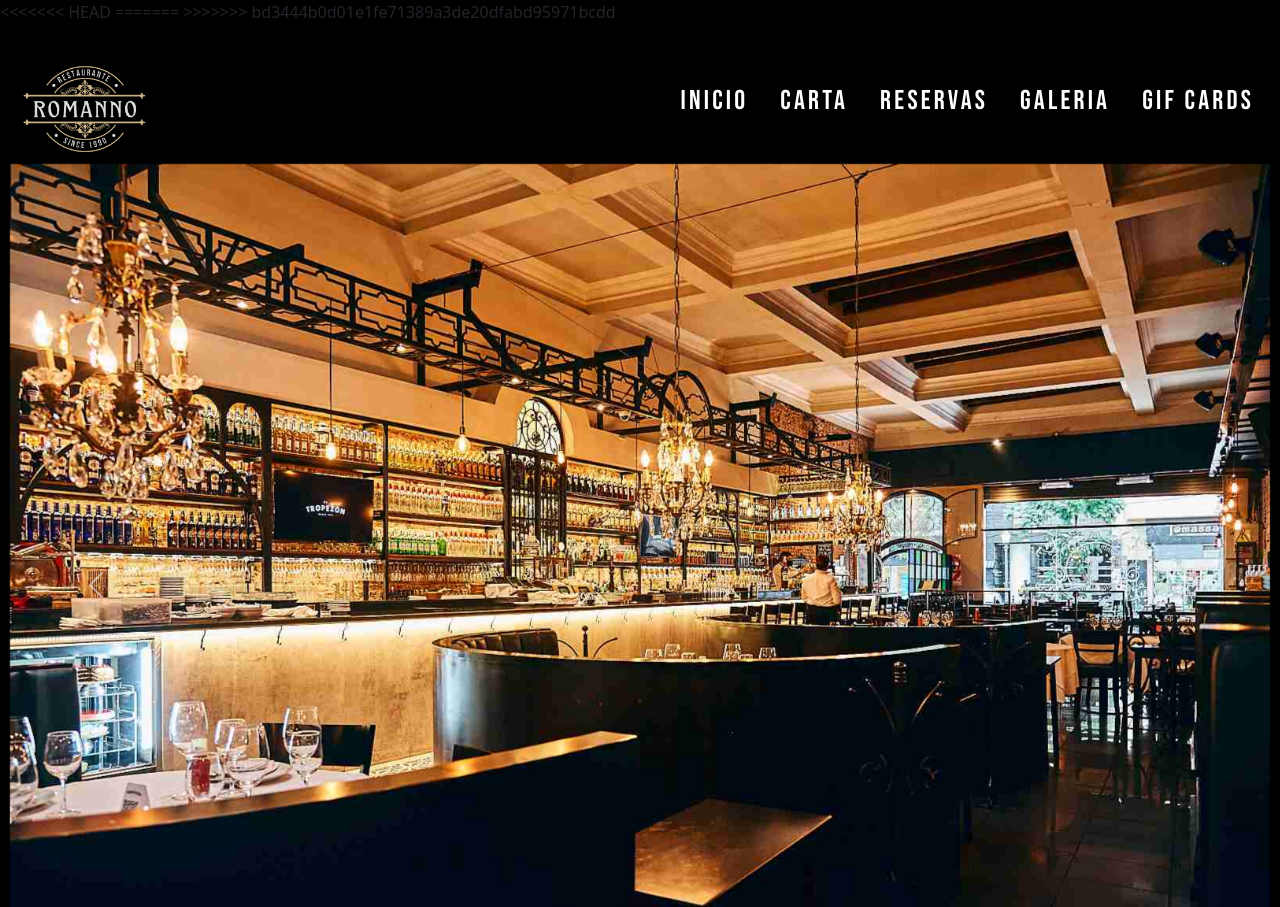
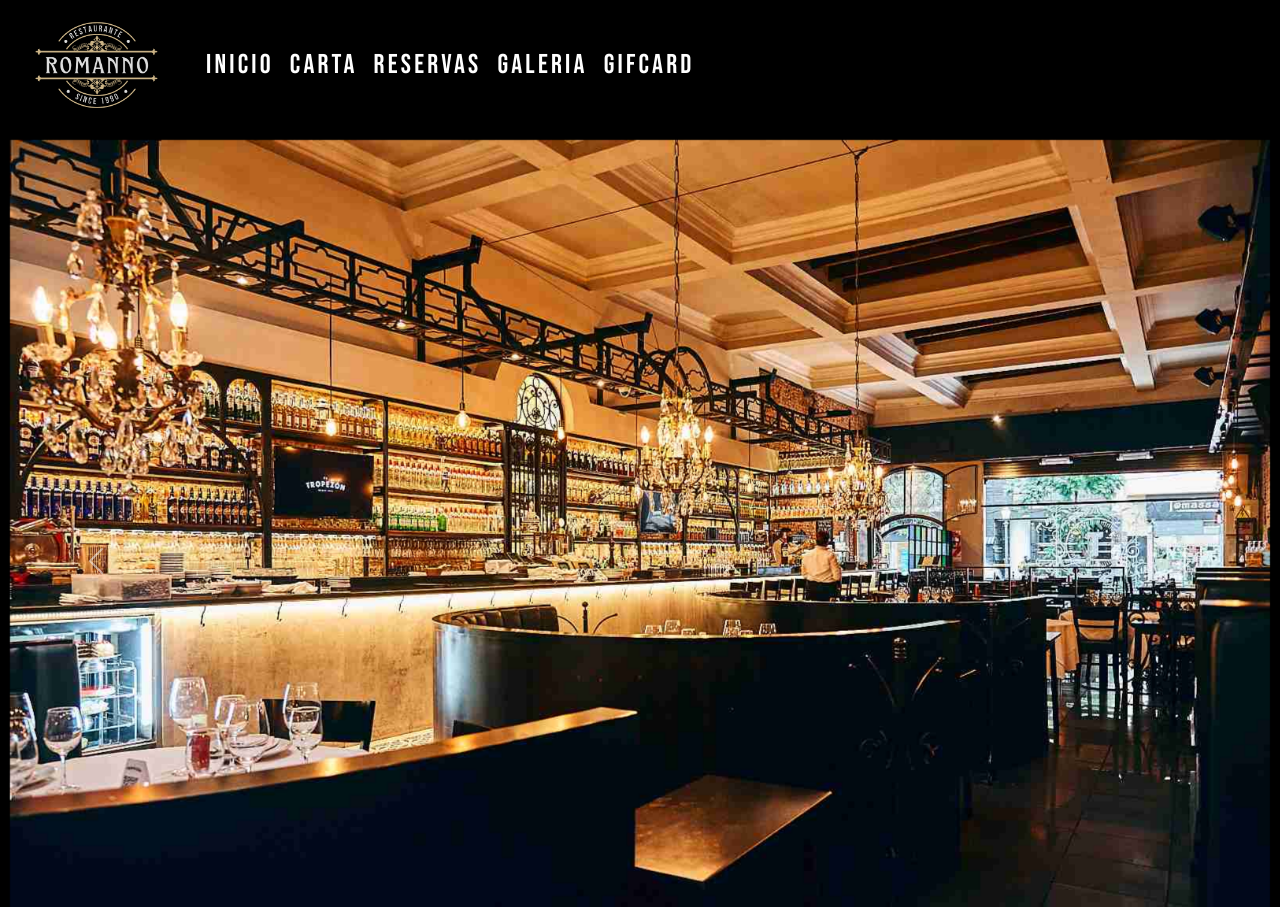
Before and after one commit to caropenidas/romanno, a plain HTML site: page index.html in a window 1280 px wide. Shown: the top 907 px of the page. Drawn offline with nearby package versions, Linux system fonts and the light colour scheme; a web font is replaced by a local one.

Commit message:
cambio nav

```diff
--- a/css/estilos.css
+++ b/css/estilos.css
@@ -6,6 +6,7 @@
 body{
     background-color: black;
 }
+
 nav{
     width: 100%;
     height: 130px;
@@ -16,6 +17,7 @@
     font-family: 'Bebas Neue', sans-serif;
     letter-spacing: 0.2rem;
     font-size: 1.7rem;
+    z-index:99;
 }
 img{
     width: 170px;
@@ -39,6 +41,7 @@
     color: rgb(187, 155, 73);
 
 }
+
 .presentacion{
     margin: 0 auto;
     padding: 70px;
@@ -56,41 +59,39 @@
     padding: 40px;
 }
 
-/*comienza hamburguesa*/
-
-.checkbtn{
-    font-size: 30px;
-    color: white;
-    float: right;
-    line-height: 80px;
-    margin-right: 5px;
-    cursor: pointer;
-    display: none;
-}
-
-#check{
-    display: none;
-}
-
+/*comienza carta
 @media (max-width:680px){
-    .logo{
+    .logo_nav{
         padding-left: 20px;
     }
-    .links{
+    .checkbtn{
+        display: block;
+    }
+    ul{
         position: fixed;
         width: 100%;
         height: 100vh;
         background: black;
-        top: 80px;
+        left: -100%;
+        text-align: center;
+        transition: all .5s;
     }
-    .checkbtn{
+    nav ul li{
         display: block;
+        margin: 100px 0;
+        line-height: 30px;
     }
-
+    nav ul li a{
+        font-size: 20px;
+    }
+    li a:hover{
+        background: none;
+    }
+    #check:checked ~ ul{
+        left:0;
+    }
 }
-
-
-
+*/
 
 
 /*comienza carta*/
@@ -210,7 +211,7 @@
         flex: 50%;
     }
 }
-/*comienza carta*/
+/*comienza gifcard*/
 .tarjeta{
     width: 50%;
     margin: 0 auto;
@@ -284,7 +285,7 @@
         padding: 10px 0px;
     }
 }
-/*comienza carta
+
 .footer{
     background-color: black;
     color: white;
@@ -307,4 +308,3 @@
     padding-bottom: 10px;
     display: inline-block;
 }
-*/
--- a/index.html
+++ b/index.html
@@ -5,10 +5,6 @@
     <meta name="viewport" content="width=device-width, initial-scale=1.0">
     <link rel="shortcut icon" href="imagenes/favicon-32x32.png">
     <link href="https://cdn.jsdelivr.net/npm/bootstrap@5.3.1/dist/css/bootstrap.min.css" rel="stylesheet" integrity="sha384-4bw+/aepP/YC94hEpVNVgiZdgIC5+VKNBQNGCHeKRQN+PtmoHDEXuppvnDJzQIu9" crossorigin="anonymous">
-<<<<<<< HEAD
-=======
-    <link rel="stylesheet" href="css/estilos.css">
->>>>>>> bd3444b0d01e1fe71389a3de20dfabd95971bcdd
     <link rel="stylesheet" href="CSS/estilos.css">
     <link rel="preconnect" href="https://fonts.googleapis.com">
     <link rel="preconnect" href="https://fonts.gstatic.com" crossorigin>
@@ -17,33 +13,45 @@
     <link rel="preconnect" href="https://fonts.gstatic.com" crossorigin>
     <link href="https://fonts.googleapis.com/css2?family=Charm&display=swap" rel="stylesheet">
     <script src="https://kit.fontawesome.com/e03c5a2a3b.js" crossorigin="anonymous"></script>
+
     <title>Romanno</title>
 </head>
 <body>
-  <header class="header">
-    <nav class="nav">
-      <div class="logo_nav">
+  <style>
+    .nav-link{
+      color: white;
+    }
+
+  </style>
+  <nav class="navbar navbar-expand-lg bg-body-white">
+    <div class="container-fluid">
+      <a class="navbar-brand" href="#">
         <img src="imagenes/logoblanco.png" alt="Logo">
-      </div>
-      <ul class="menu_nav">
-        <li class="links_nav">
-          <a class="item_nav" href="index.html">Inicio</a>
+      </a>
+      <button class="navbar-toggler" type="button" data-bs-toggle="collapse" data-bs-target="#navbarSupportedContent" aria-controls="navbarSupportedContent" aria-expanded="false" aria-label="Toggle navigation">
+        <span class="navbar-toggler-icon"></span>
+      </button>
+      <div class="collapse navbar-collapse" id="navbarSupportedContent">
+        <ul class="navbar-nav me-auto mb-2 mb-lg-0">
+          <li class="nav-item">
+            <a class="nav-link" aria-current="page" href="index.html">Inicio</a>
           </li>
-        <li class="links_nav">
-          <a class="item_nav" href="./paginas/carta.html">Carta</a>
+          <li class="nav-item">
+            <a class="nav-link" href="paginas/carta.html">Carta</a>
           </li>
-        <li class="links_nav">
-          <a class="item_nav" href="./paginas/reservas.html">Reservas</a>
+          <li class="nav-item">
+            <a class="nav-link" href="paginas/reservas.html">Reservas</a>
           </li>
-        <li class="links_nav">
-          <a class="item_nav" href="./paginas/galeria.html">Galeria</a>
+          <li class="nav-item">
+            <a class="nav-link" href="paginas/galeria.html">Galeria</a>
           </li>
-        <li class="links_nav">
-          <a class="item_nav" href="./paginas/gifcards.html">Gif Cards</a>
+          <li class="nav-item">
+            <a class="nav-link" href="paginas/gifcards.html">Gifcard</a>
           </li>
         </ul>
+      </div>
+    </div>
   </nav>
-  </header>
   <main>
     <!--comienza carrusel-->
     <div id="carouselromanno" class="carousel slide">
```
Lines whose indentation alone changed are shown as unchanged.
